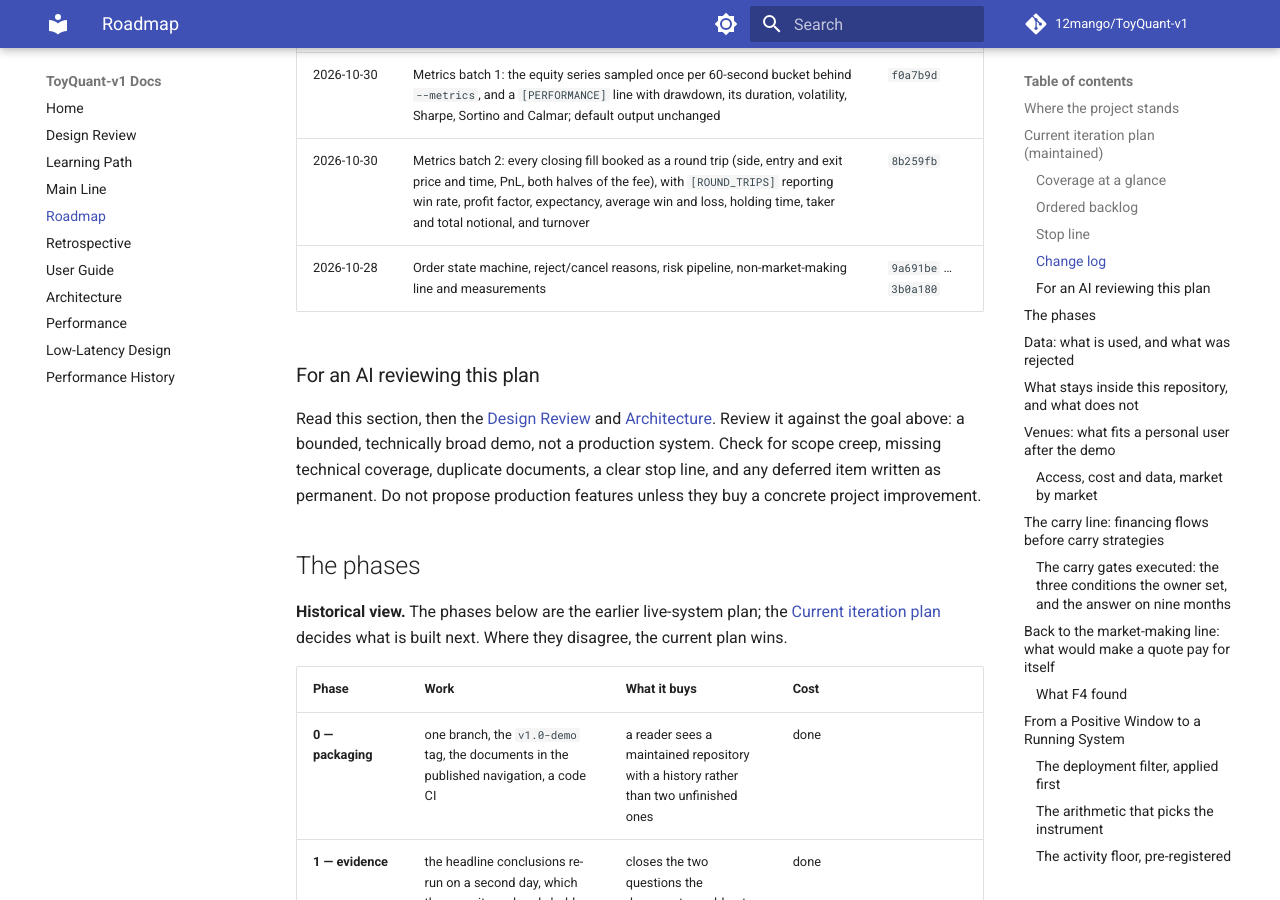
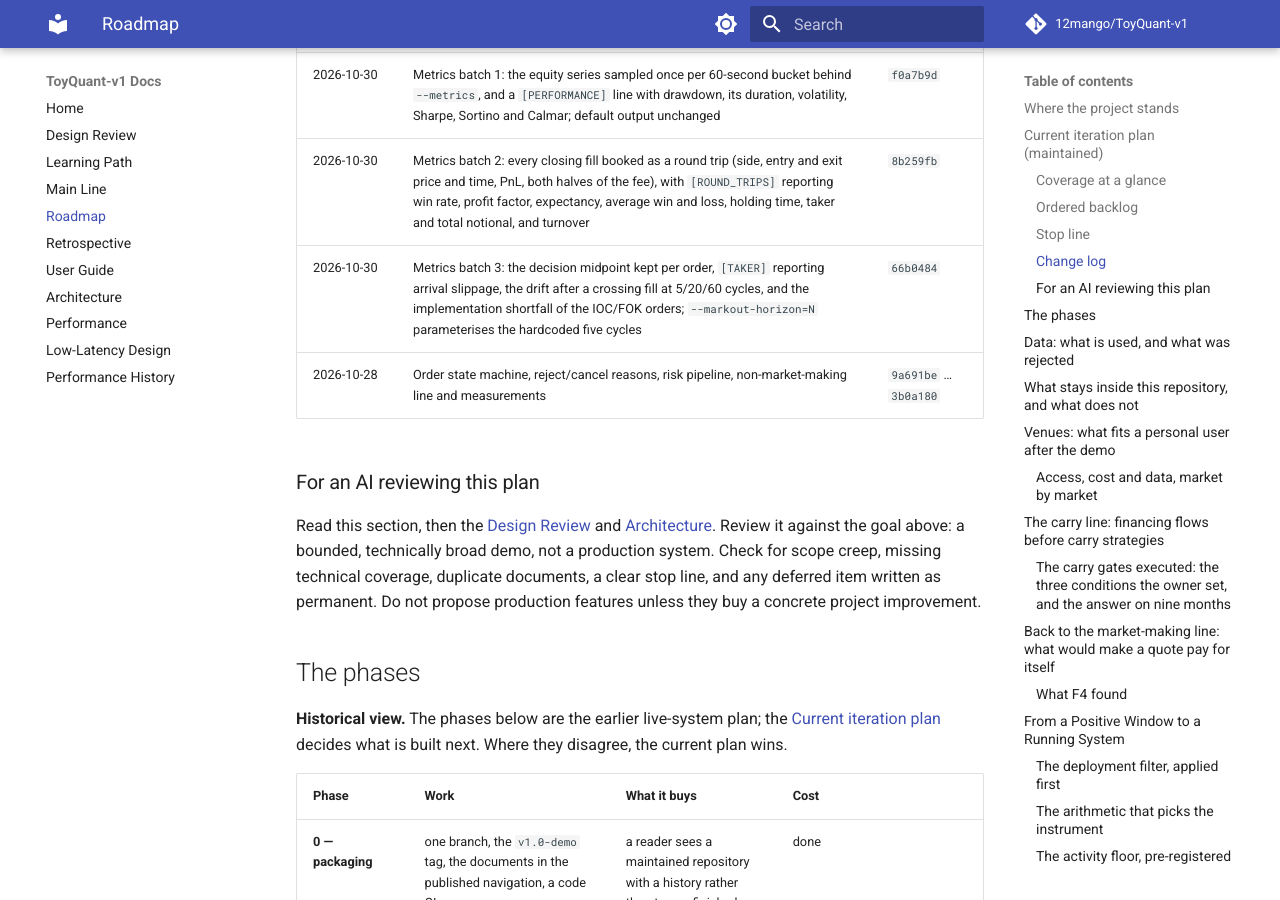
Before and after one commit to 12mango/ToyQuant-v1, an MkDocs documentation site: the page built from docs/ROADMAP.md, in a window 1280 px wide and 900 px high, scrolled down 5071 px. Built offline with MkDocs 1.6.1 and Material for MkDocs 9.7.7, drawn with Linux system fonts in a browser that asks for light colours; comment, search, counter and statistics services are not loaded.

Commit message:
Docs: record the metrics batch 3 commit

```diff
--- a/docs/ROADMAP.md
+++ b/docs/ROADMAP.md
@@ -116,6 +116,7 @@ Accepted: a bug fix, a test or explanation of existing behaviour, or a demo scri
 | 2026-10-30 | Internal refactor: shared event clock/mid/queue helpers, one risk-context builder and one order-settlement step; no behavior change | `96f652f` |
 | 2026-10-30 | Metrics batch 1: the equity series sampled once per 60-second bucket behind `--metrics`, and a `[PERFORMANCE]` line with drawdown, its duration, volatility, Sharpe, Sortino and Calmar; default output unchanged | `f0a7b9d` |
 | 2026-10-30 | Metrics batch 2: every closing fill booked as a round trip (side, entry and exit price and time, PnL, both halves of the fee), with `[ROUND_TRIPS]` reporting win rate, profit factor, expectancy, average win and loss, holding time, taker and total notional, and turnover | `8b259fb` |
+| 2026-10-30 | Metrics batch 3: the decision midpoint kept per order, `[TAKER]` reporting arrival slippage, the drift after a crossing fill at 5/20/60 cycles, and the implementation shortfall of the IOC/FOK orders; `--markout-horizon=N` parameterises the hardcoded five cycles | `66b0484` |
 | 2026-10-28 | Order state machine, reject/cancel reasons, risk pipeline, non-market-making line and measurements | `9a691be` … `3b0a180` |
 
 ### For an AI reviewing this plan
```
